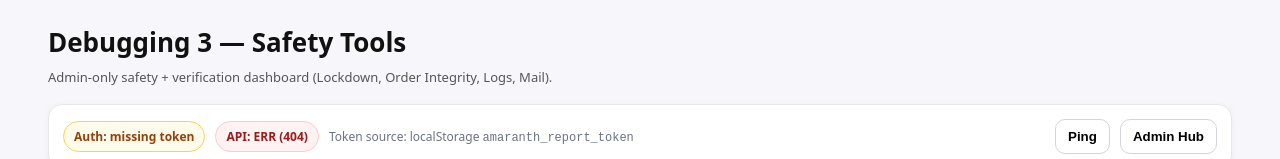
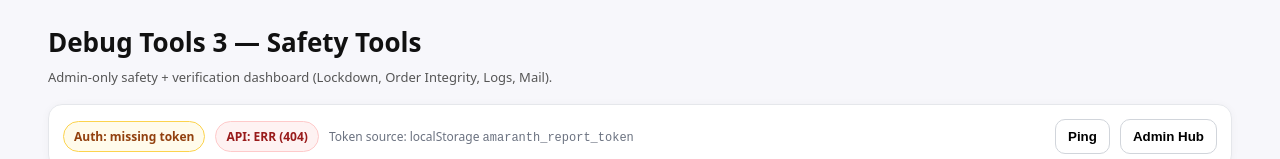
Before and after one commit to kfors-sketch/Amaranth-Preview, a website: page admin/debug3.html in a window 1280 px wide. Shown: the top 159 px of the page. Drawn offline with Linux system fonts and the light colour scheme; no server answers.

Commit message:
Add files via upload

```diff
--- a/admin/debug3.html
+++ b/admin/debug3.html
@@ -55,7 +55,7 @@
 
 <body>
   <div class="container">
-    <h1>Debugging 3 — Safety Tools</h1>
+    <h1>Debug Tools 3 — Safety Tools</h1>
     <p class="sub">
       Admin-only safety + verification dashboard (Lockdown, Order Integrity, Logs, Mail).
     </p>
```
